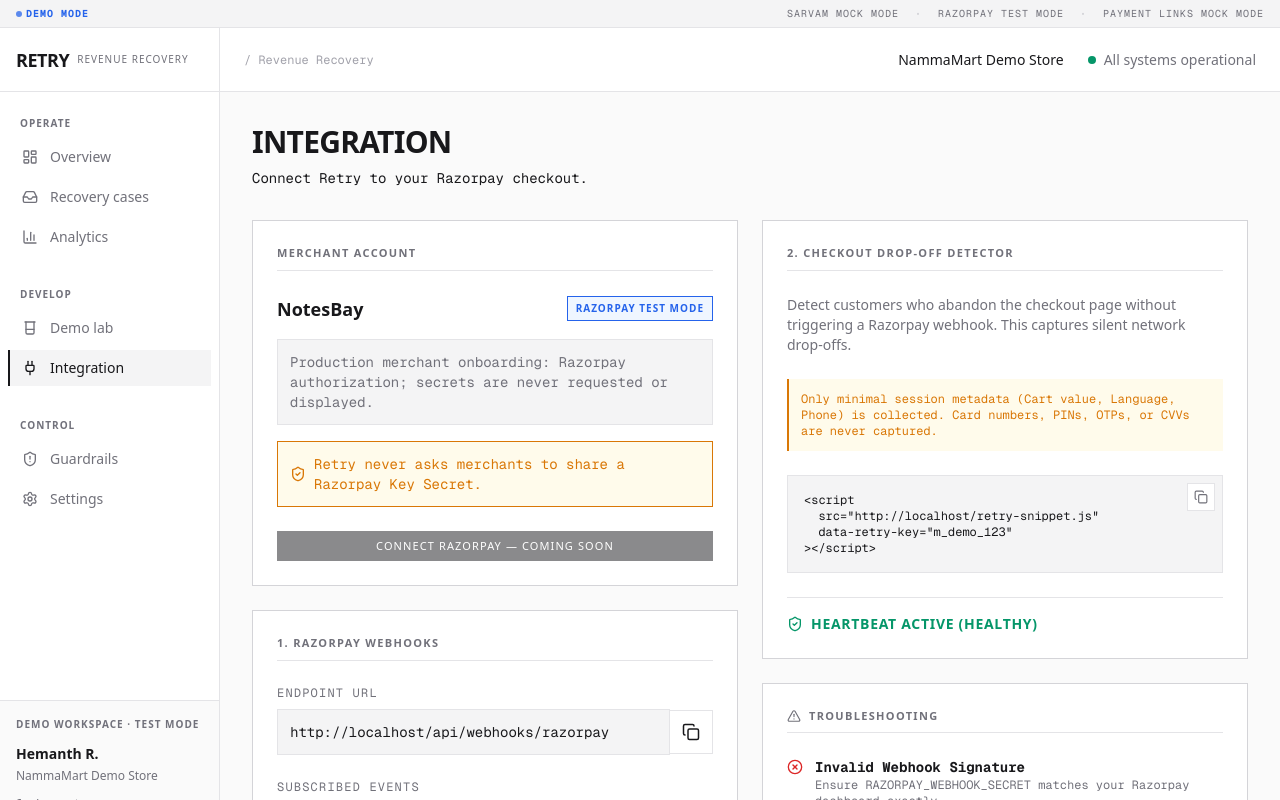
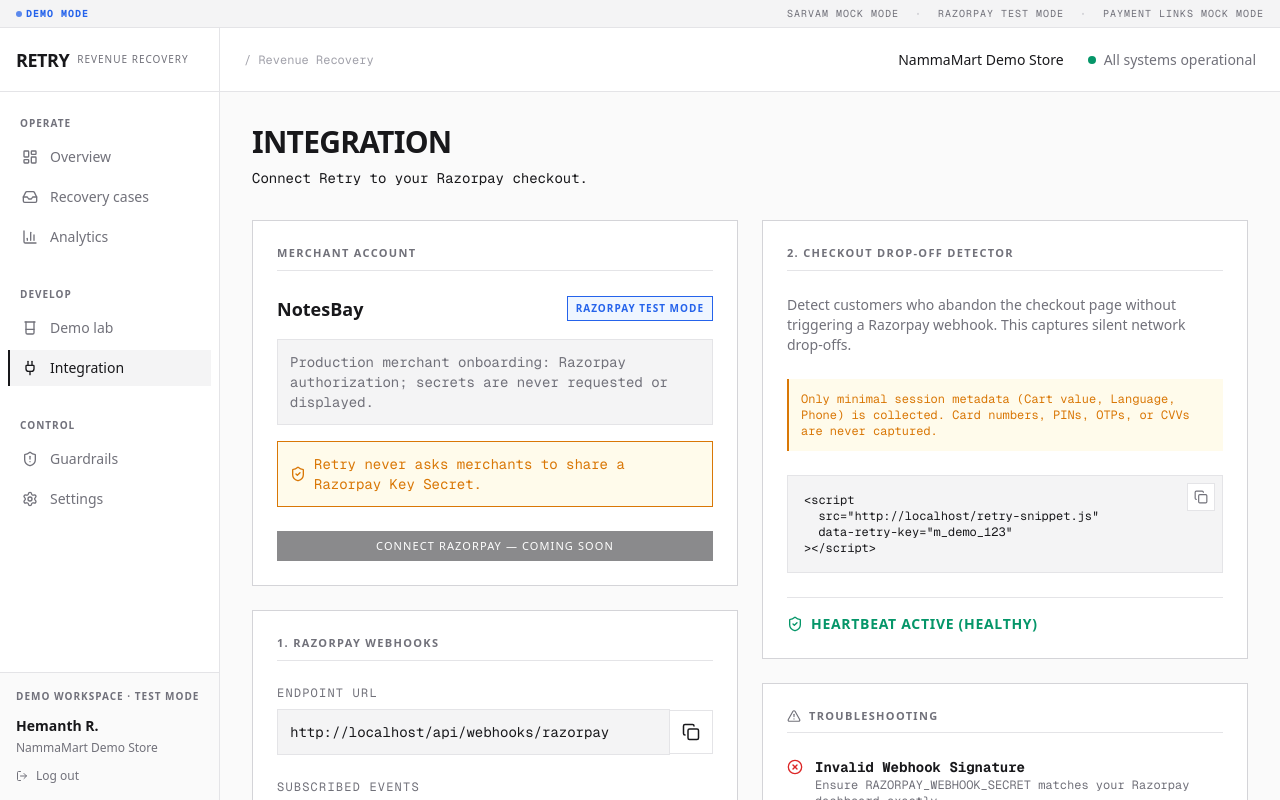
Before and after one commit to hemanthreddykoduru/Retry, a Next.js app: page /integration in a window 1280 px wide. Built offline with nearby package versions, Linux system fonts and the light colour scheme; no server answers; the database is empty.

Commit message:
style: fix sidebar height pushing content out of view

```diff
--- a/components/sidebar.tsx
+++ b/components/sidebar.tsx
@@ -125,7 +125,7 @@
       )}
 
       {/* Desktop Sidebar */}
-      <aside className="w-[220px] shrink-0 min-h-screen hidden md:flex flex-col">
+      <aside className="w-[220px] shrink-0 h-full hidden md:flex flex-col">
         <SidebarContent navClass={navClass} />
       </aside>
     </>
```
